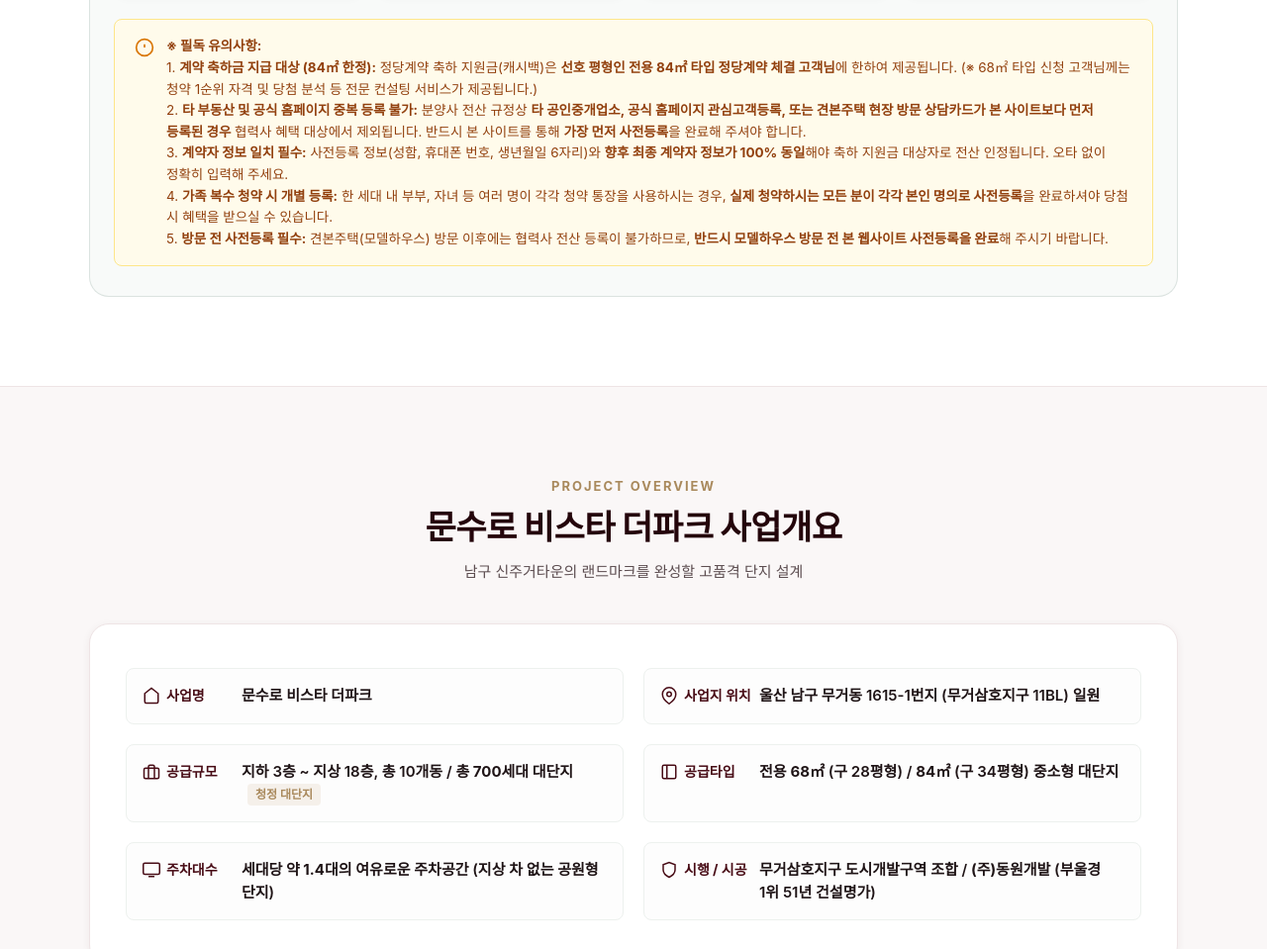
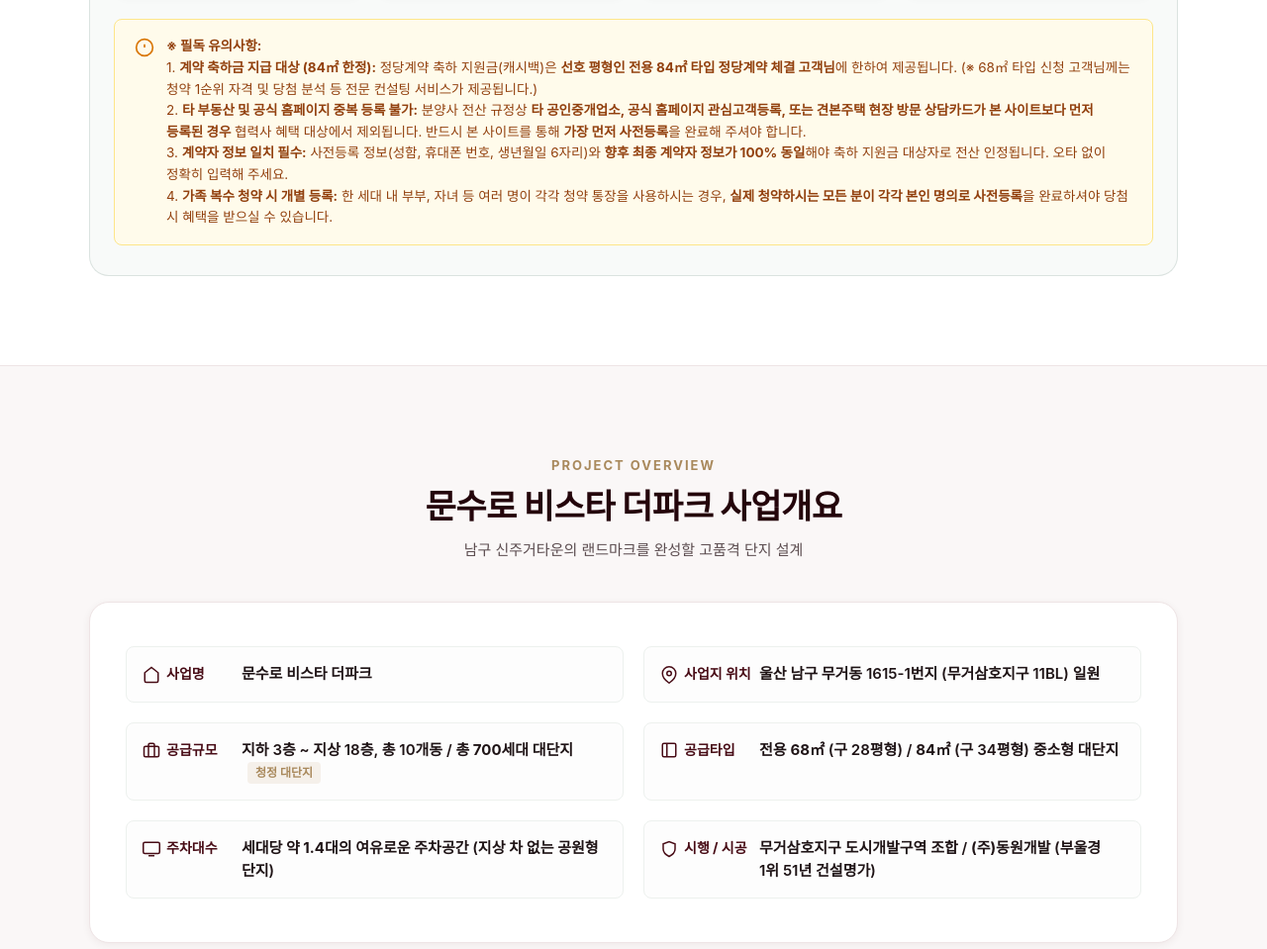
Before and after one commit to antemus/vista-thepark, a website: page index.html in a window 1280 px wide. Shown: the part 1710-2669 px from the top of the page at 99% size. Drawn offline with Linux system fonts and the light colour scheme; a web font is replaced by a local one.

Commit message:
fix: remove item 5 from reward notice alert

```diff
--- a/index.html
+++ b/index.html
@@ -238,8 +238,7 @@
             1. <strong>계약 축하금 지급 대상 (84㎡ 한정):</strong> 정당계약 축하 지원금(캐시백)은 <strong>선호 평형인 전용 84㎡ 타입 정당계약 체결 고객님</strong>에 한하여 제공됩니다. (※ 68㎡ 타입 신청 고객님께는 청약 1순위 자격 및 당첨 분석 등 전문 컨설팅 서비스가 제공됩니다.)<br>
             2. <strong>타 부동산 및 공식 홈페이지 중복 등록 불가:</strong> 분양사 전산 규정상 <strong>타 공인중개업소, 공식 홈페이지 관심고객등록, 또는 견본주택 현장 방문 상담카드가 본 사이트보다 먼저 등록된 경우</strong> 협력사 혜택 대상에서 제외됩니다. 반드시 본 사이트를 통해 <strong>가장 먼저 사전등록</strong>을 완료해 주셔야 합니다.<br>
             3. <strong>계약자 정보 일치 필수:</strong> 사전등록 정보(성함, 휴대폰 번호, 생년월일 6자리)와 <strong>향후 최종 계약자 정보가 100% 동일</strong>해야 축하 지원금 대상자로 전산 인정됩니다. 오타 없이 정확히 입력해 주세요.<br>
-            4. <strong>가족 복수 청약 시 개별 등록:</strong> 한 세대 내 부부, 자녀 등 여러 명이 각각 청약 통장을 사용하시는 경우, <strong>실제 청약하시는 모든 분이 각각 본인 명의로 사전등록</strong>을 완료하셔야 당첨 시 혜택을 받으실 수 있습니다.<br>
-            5. <strong>방문 전 사전등록 필수:</strong> 견본주택(모델하우스) 방문 이후에는 협력사 전산 등록이 불가하므로, <strong>반드시 모델하우스 방문 전 본 웹사이트 사전등록을 완료</strong>해 주시기 바랍니다.
+            4. <strong>가족 복수 청약 시 개별 등록:</strong> 한 세대 내 부부, 자녀 등 여러 명이 각각 청약 통장을 사용하시는 경우, <strong>실제 청약하시는 모든 분이 각각 본인 명의로 사전등록</strong>을 완료하셔야 당첨 시 혜택을 받으실 수 있습니다.
           </div>
         </div>
       </div>
```
